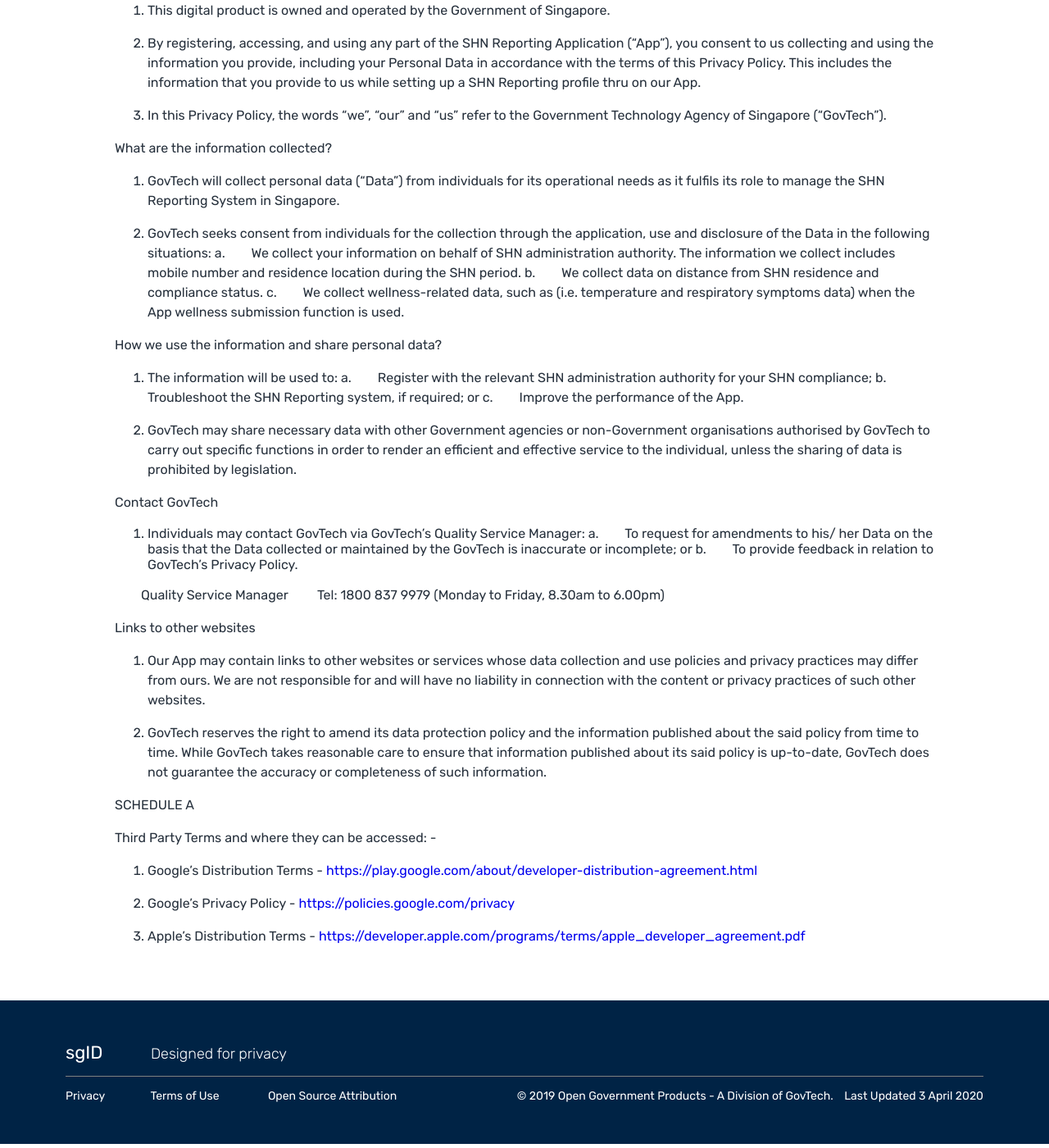
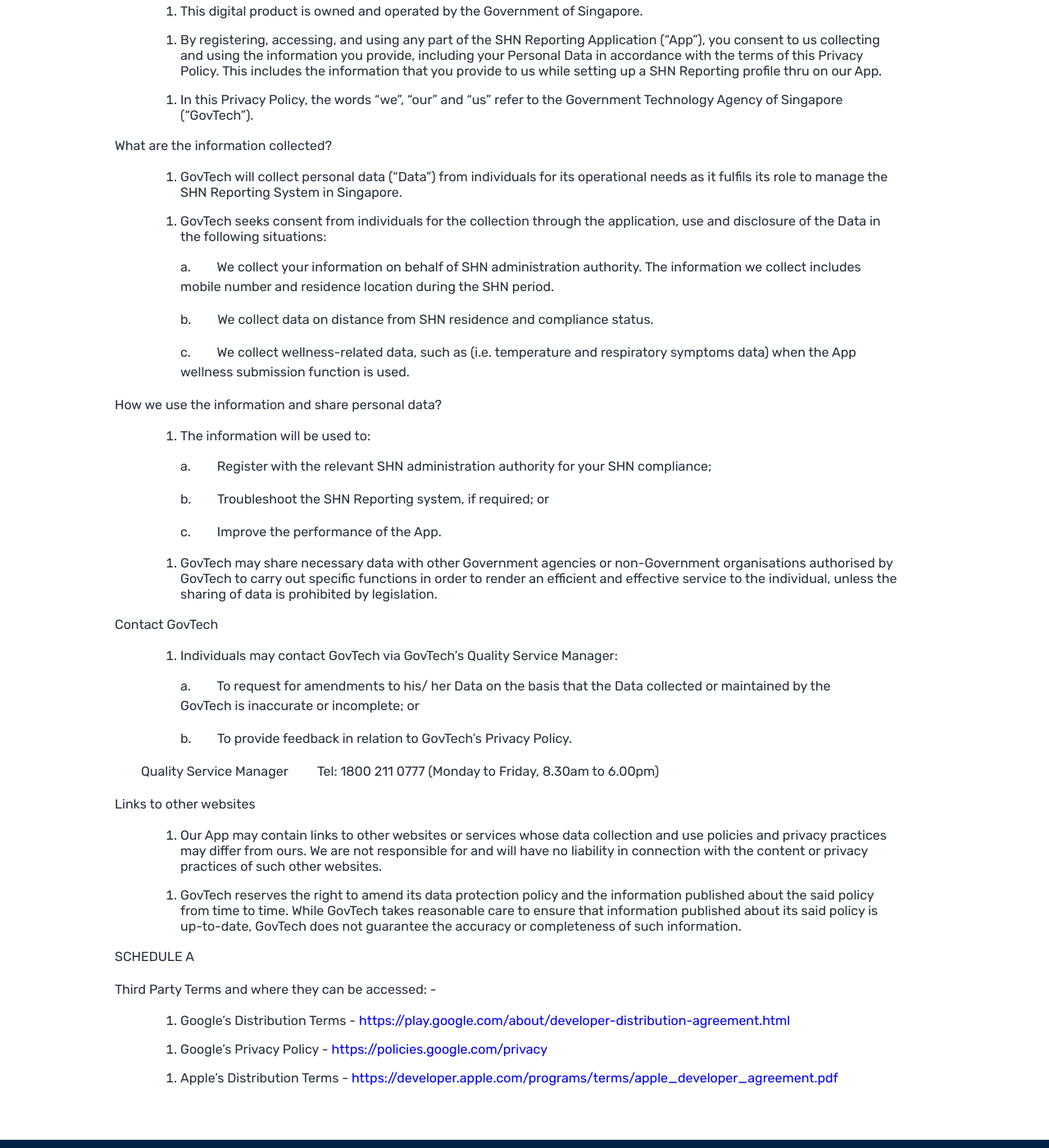
Before and after one commit to opengovsg/sgID-microsite, a Jekyll site: the page built from homer-privacy.md, in a window 1280 px wide and 1400 px high, scrolled down 1375 px. Shown: the whole window at 82% size. Built offline with Jekyll 4.4.1, drawn with Linux system fonts in a browser that asks for light colours; some of the changed text lies outside the part shown.

Commit message:
Update homer-privacy.md

```diff
--- a/homer-privacy.md
+++ b/homer-privacy.md
@@ -8,25 +8,25 @@
 
 ---
 
-1. This is a Government Agency digital service.
+> 1. This is a Government Agency digital service.
 
-2. If you provide us with personally identifiable data
+> 2. If you provide us with personally identifiable data
 
-> (a) Where appropriate, we may share necessary data with other Government agencies, so as to improve the discharge of public functions, and to serve you in the most efficient and effective way unless such sharing is prohibited by law.
+> > a. Where appropriate, we may share necessary data with other Government agencies, so as to improve the discharge of public functions, and to serve you in the most efficient and effective way unless such sharing is prohibited by law.
 
-> (b) We will NOT share your Personal Data with non-Government entities, except where such entities have been authorised to carry out specific Government services.
+> > b. We will NOT share your Personal Data with non-Government entities, except where such entities have been authorised to carry out specific Government services.
 
-> (c) For your convenience, we may also display to you data you had previously supplied us or other Government Agencies. This will speed up the transaction and save you the trouble of repeating previous submissions. Should the data be out-of-date, please supply us the latest data.
+> > c. For your convenience, we may also display to you data you had previously supplied us or other Government Agencies. This will speed up the transaction and save you the trouble of repeating previous submissions. Should the data be out-of-date, please supply us the latest data.
 
-3. To safeguard your Personal Data, all electronic storage and transmission of Personal Data is secured with appropriate security technologies.
+> 3. To safeguard your Personal Data, all electronic storage and transmission of Personal Data is secured with appropriate security technologies.
 
-4. This digital service may contain links to non-Government digital services whose data protection and privacy practices may differ from ours. We are not responsible for the content and privacy practices of these other digital services and encourage you to consult the privacy notices of those digital services.
+> 4. This digital service may contain links to non-Government digital services whose data protection and privacy practices may differ from ours. We are not responsible for the content and privacy practices of these other digital services and encourage you to consult the privacy notices of those digital services.
 
-5. Please contact GovTechs's Quality Service Manager if you :
+> 5. Please contact GovTechs's Quality Service Manager if you :
 
-(a) have any enquires or feedback on our data protection policies and procedures,
+> > a. have any enquires or feedback on our data protection policies and procedures,
 
-(b) need more information on or access to data which you have provided to us in the past.
+> > b.  need more information on or access to data which you have provided to us in the past.
 
   Quality Service Manager
   Tel: 1800 211 0777 (Monday to Friday, 8.30am to 6.00pm)
@@ -37,56 +37,64 @@
 
 Right to collect, use and disclose data and information connected with the user's information
 
-1. You hereby affirmatively agree, consent to and authorise the collection, use and disclosure, by and on behalf of the GovTech, of all information or data relating to accessing and using any part of this application, in the manner and for the purposes set out in this Privacy Policy, including for the purposes of provisioning and administering services, network & service enhancement, security and risk management, compliance with legal and regulatory requirements and other purposes as further described in this Privacy Policy, subject to such changes, withdrawals or corrections which may be revised from time to time without any prior notice. You may determine if any such revision has taken place by referring to the date on which these terms was last updated. Your continued use of our services constitutes your acknowledgement and acceptance of such changes.
+> 1. You hereby affirmatively agree, consent to and authorise the collection, use and disclosure, by and on behalf of the GovTech, of all information or data relating to accessing and using any part of this application, in the manner and for the purposes set out in this Privacy Policy, including for the purposes of provisioning and administering services, network & service enhancement, security and risk management, compliance with legal and regulatory requirements and other purposes as further described in this Privacy Policy, subject to such changes, withdrawals or corrections which may be revised from time to time without any prior notice. You may determine if any such revision has taken place by referring to the date on which these terms was last updated. Your continued use of our services constitutes your acknowledgement and acceptance of such changes.
 
 Effective date : 3 April 2020
 Last updated : 3 April 2020
 
-2. This digital product is owned and operated by the Government of Singapore.
+> 2. This digital product is owned and operated by the Government of Singapore.
 
-3. By registering, accessing, and using any part of the SHN Reporting Application ("App"), you consent to us collecting and using the information you provide, including your Personal Data in accordance with the terms of this Privacy Policy. This includes the information that you provide to us while setting up a SHN Reporting profile thru on our App.
+> 3. By registering, accessing, and using any part of the SHN Reporting Application ("App"), you consent to us collecting and using the information you provide, including your Personal Data in accordance with the terms of this Privacy Policy. This includes the information that you provide to us while setting up a SHN Reporting profile thru on our App.
 
-4. In this Privacy Policy, the words "we", "our" and "us" refer to the Government Technology Agency of Singapore ("GovTech").
+> 4. In this Privacy Policy, the words "we", "our" and "us" refer to the Government Technology Agency of Singapore ("GovTech").
 
 What are the information collected?
 
-5. GovTech will collect personal data ("Data") from individuals for its operational needs as it fulfils its role to manage the SHN Reporting System in Singapore.
+> 5. GovTech will collect personal data ("Data") from individuals for its operational needs as it fulfils its role to manage the SHN Reporting System in Singapore.
 
-6. GovTech seeks consent from individuals for the collection through the application, use and disclosure of the Data in the following situations:
-a.  We collect your information on behalf of SHN administration authority. The information we collect includes mobile number and residence location during the SHN period.
-b.  We collect data on distance from SHN residence and compliance status.
-c.  We collect wellness-related data, such as (i.e. temperature and respiratory symptoms data) when the App wellness submission function is used.
+> 6. GovTech seeks consent from individuals for the collection through the application, use and disclosure of the Data in the following situations:
+
+> > a.  We collect your information on behalf of SHN administration authority. The information we collect includes mobile number and residence location during the SHN period.
+
+> > b.  We collect data on distance from SHN residence and compliance status.
+
+> > c.  We collect wellness-related data, such as (i.e. temperature and respiratory symptoms data) when the App wellness submission function is used.
 
 How we use the information and share personal data?
 
-7. The information will be used to:
-a.  Register with the relevant SHN administration authority for your SHN compliance;
-b.  Troubleshoot the SHN Reporting system, if required; or
-c.  Improve the performance of the App.
+> 7. The information will be used to:
 
-8. GovTech may share necessary data with other Government agencies or non-Government organisations authorised by GovTech to carry out specific functions in order to render an efficient and effective service to the individual, unless the sharing of data is prohibited by legislation.
+> > a.  Register with the relevant SHN administration authority for your SHN compliance;
+
+> > b.  Troubleshoot the SHN Reporting system, if required; or
+
+> > c.  Improve the performance of the App.
+
+> 8. GovTech may share necessary data with other Government agencies or non-Government organisations authorised by GovTech to carry out specific functions in order to render an efficient and effective service to the individual, unless the sharing of data is prohibited by legislation.
 
 Contact GovTech
 
-9. Individuals may contact GovTech via GovTech's Quality Service Manager:
-a.  To request for amendments to his/ her Data on the basis that the Data collected or maintained by the GovTech is inaccurate or incomplete; or
-b.  To provide feedback in relation to GovTech's Privacy Policy.
+> 9. Individuals may contact GovTech via GovTech's Quality Service Manager:
+
+> > a.  To request for amendments to his/ her Data on the basis that the Data collected or maintained by the GovTech is inaccurate or incomplete; or
+
+> > b.  To provide feedback in relation to GovTech's Privacy Policy.
 
   Quality Service Manager
-  Tel: 1800 837 9979 (Monday to Friday, 8.30am to 6.00pm)
+  Tel: 1800 211 0777 (Monday to Friday, 8.30am to 6.00pm)
 
 Links to other websites
 
-10. Our App may contain links to other websites or services whose data collection and use policies and privacy practices may differ from ours. We are not responsible for and will have no liability in connection with the content or privacy practices of such other websites.
+> 10. Our App may contain links to other websites or services whose data collection and use policies and privacy practices may differ from ours. We are not responsible for and will have no liability in connection with the content or privacy practices of such other websites.
 
-11. GovTech reserves the right to amend its data protection policy and the information published about the said policy from time to time. While GovTech takes reasonable care to ensure that information published about its said policy is up-to-date, GovTech does not guarantee the accuracy or completeness of such information.
+> 11. GovTech reserves the right to amend its data protection policy and the information published about the said policy from time to time. While GovTech takes reasonable care to ensure that information published about its said policy is up-to-date, GovTech does not guarantee the accuracy or completeness of such information.
 
 SCHEDULE A
 
 Third Party Terms and where they can be accessed: -
 
-1. Google's Distribution Terms - [https://play.google.com/about/developer-distribution-agreement.html](https://play.google.com/about/developer-distribution-agreement.html)
+> 1. Google's Distribution Terms - [https://play.google.com/about/developer-distribution-agreement.html](https://play.google.com/about/developer-distribution-agreement.html)
 
-2. Google's Privacy Policy - [https://policies.google.com/privacy](https://policies.google.com/privacy)
+> 2. Google's Privacy Policy - [https://policies.google.com/privacy](https://policies.google.com/privacy)
 
-3. Apple's Distribution Terms - [https://developer.apple.com/programs/terms/apple_developer_agreement.pdf](https://developer.apple.com/programs/terms/apple_developer_agreement.pdf)
+> 3. Apple's Distribution Terms - [https://developer.apple.com/programs/terms/apple_developer_agreement.pdf](https://developer.apple.com/programs/terms/apple_developer_agreement.pdf)
```
